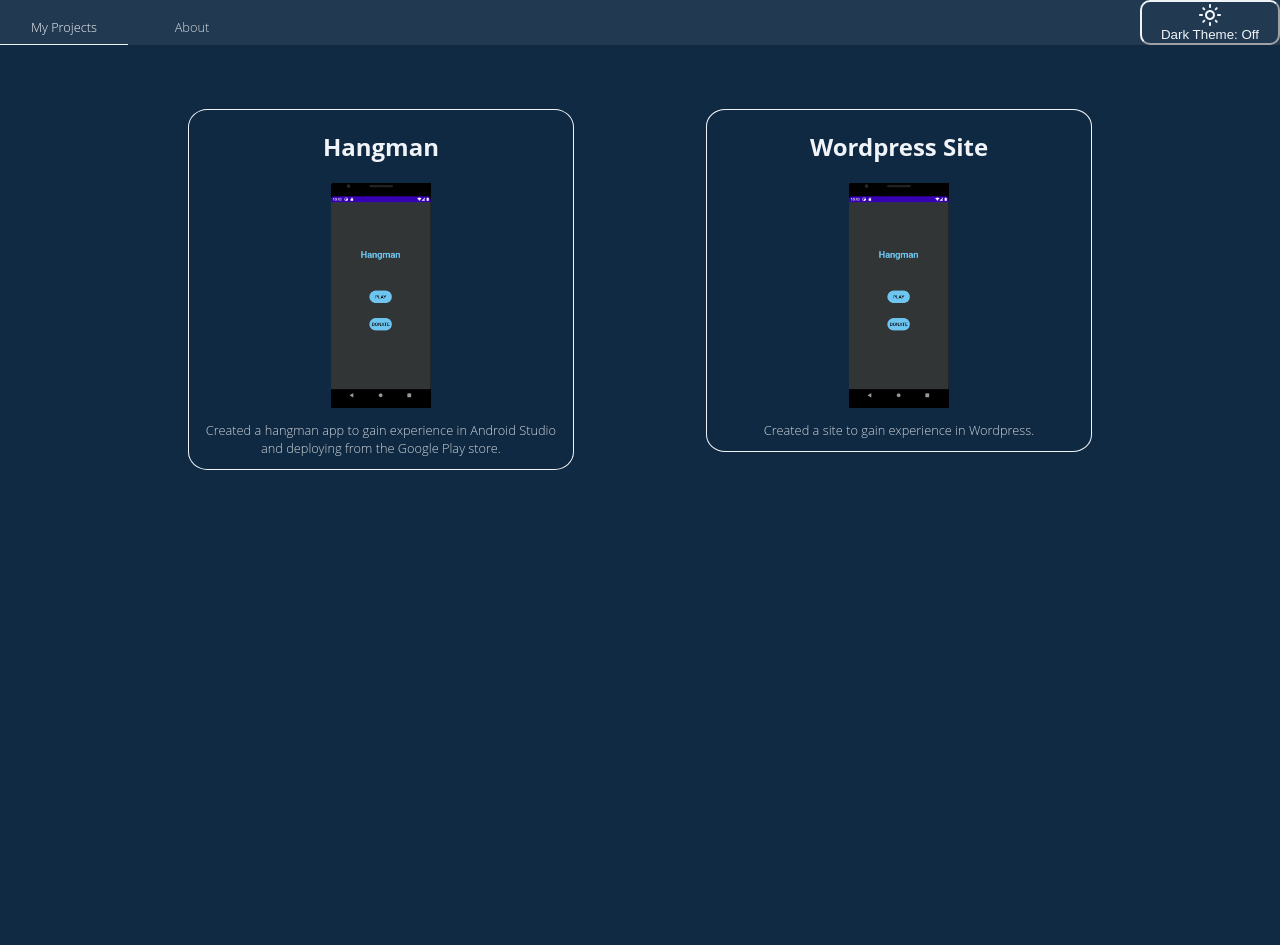
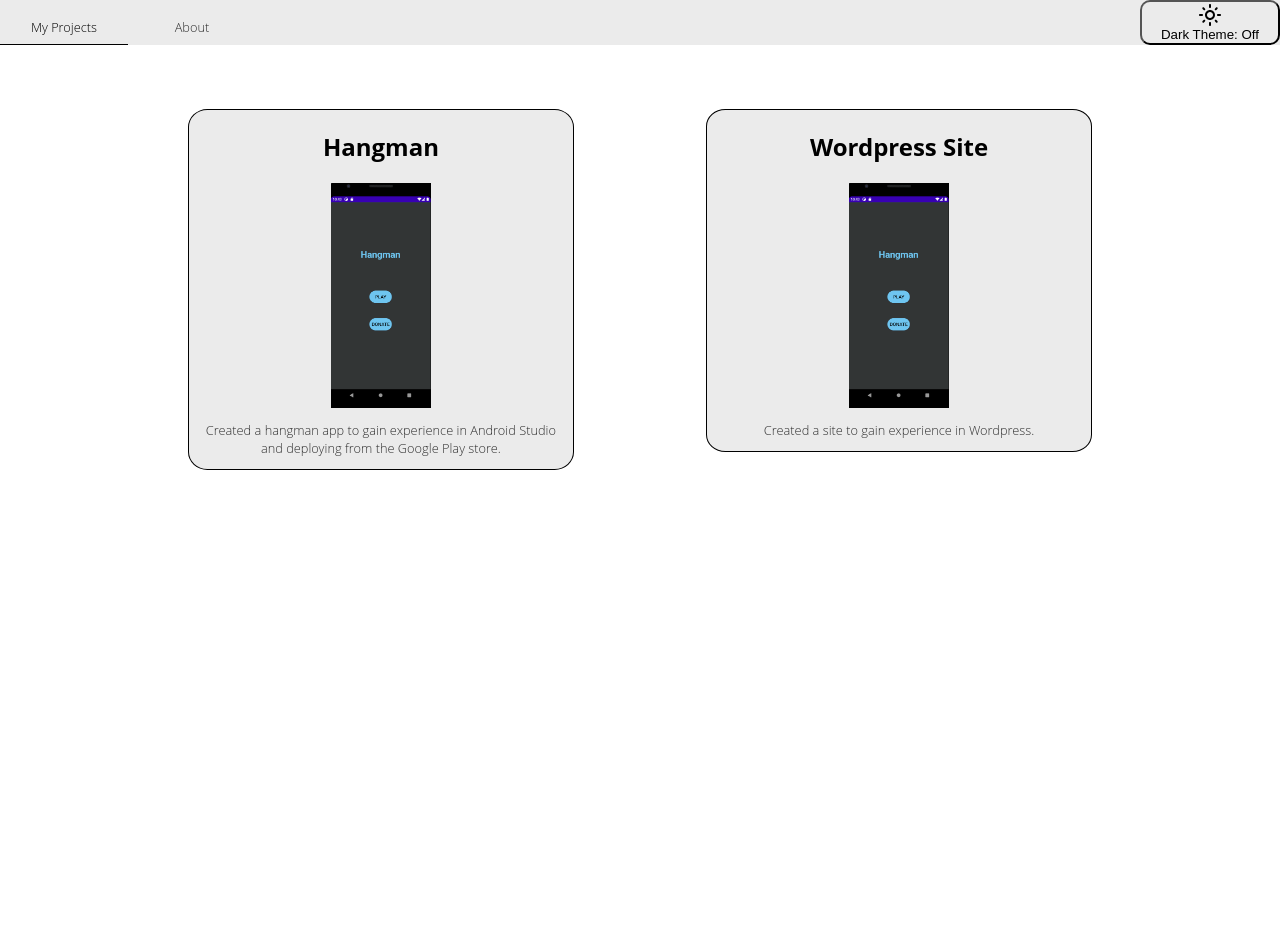
Before and after one commit to matt-chap/matt-chap.github.io, a Jekyll site: the page built from index.html, in a window 1280 px wide. Built offline with Jekyll 4.4.1, drawn with Linux system fonts in a browser that asks for light colours.

Commit message:
Light Theme colors

```diff
--- a/_sass/utilities/_theme_light.scss
+++ b/_sass/utilities/_theme_light.scss
@@ -2,10 +2,10 @@
 * This simply holds the light theme colors
 */
 
-$bg--light: #102A43;
-$bg-overlay--light: rgba(16, 42, 67, 0.92);
-$text--light: rgba(255, 255, 255, 0.8);
-$text-disabled--light: rgba(255, 255, 255, 0.4);
-$header-text--light: #F0F4F8;
-$subhead-text--light: #F0F4F8;
-$text-color--light: #39ace7;
+$bg--light: #ffffff;
+$bg-overlay--light: rgba(0, 0, 0, 0.08);
+$text--light: rgba(0, 0, 0, 0.8);
+$text-disabled--light: rgba(0, 0, 0, 0.4);
+$header-text--light: #000000;
+$subhead-text--light: #000000;
+$text-color--light: #0d0f91;
```
Also changed, not shown: 2 other files.
